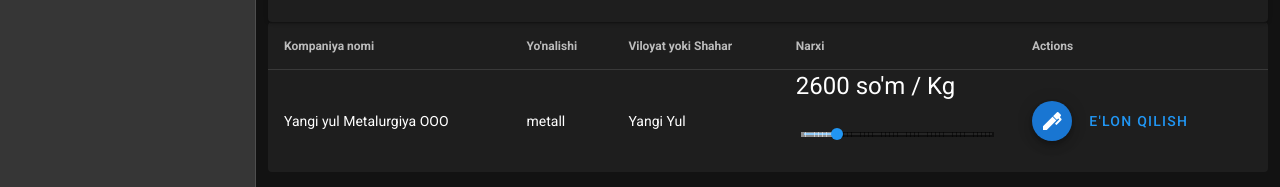
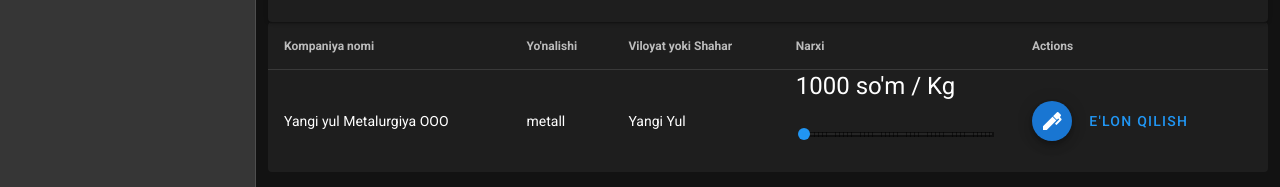
Before and after one commit to SAIDAKBAR123/sayyora-project-cms, a Vue app: page /#/kompaniya in a window 1280 px wide. Shown: the part 248-435 px from the top of the page. Built offline with nearby package versions, Linux system fonts and the light colour scheme; no server answers; sample sign-in values are in the browser's storage.

Commit message:
fixed some issues

```diff
--- a/src/views/Company.vue
+++ b/src/views/Company.vue
@@ -71,9 +71,9 @@
             <td>{{ item.type }}</td>
              <td>{{ item.region }}</td>
             <td>
-                <p class="headline pb-0">{{ item.quantity }} so'm / Kg</p>
+                <p class="headline pb-0">{{ item.price }} so'm / Kg</p>
               <v-slider
-                v-model="item.quantity"
+                v-model="item.price"
                 max="10000"
                 step="200"
                 class="py-0"
@@ -125,6 +125,7 @@ export default {
   methods: {
     companyList () {
       Get.getAllCompanyList().then(res => {
+        console.log(res)
         this.desserts = res
       }).catch(err => console.log(err))
     },
@@ -135,9 +136,9 @@ export default {
           name: this.newCompany.name,
           regionId: this.newCompany.region.id
         }).then((res) => {
-          Post.createCompany2(this.newCompany.type.id, { companyId: res.insertId, price: this.newCompany.quantity }).then(res => {
+          Post.createCompany2(this.newCompany.type.id, { companyId: res[0].insertId, price: this.newCompany.quantity }).then(res => {
             console.log(res)
-            this.getAllCompanyList()
+            this.companyList()
           })
         }).catch(err => { console.log(err) })
       }
```
